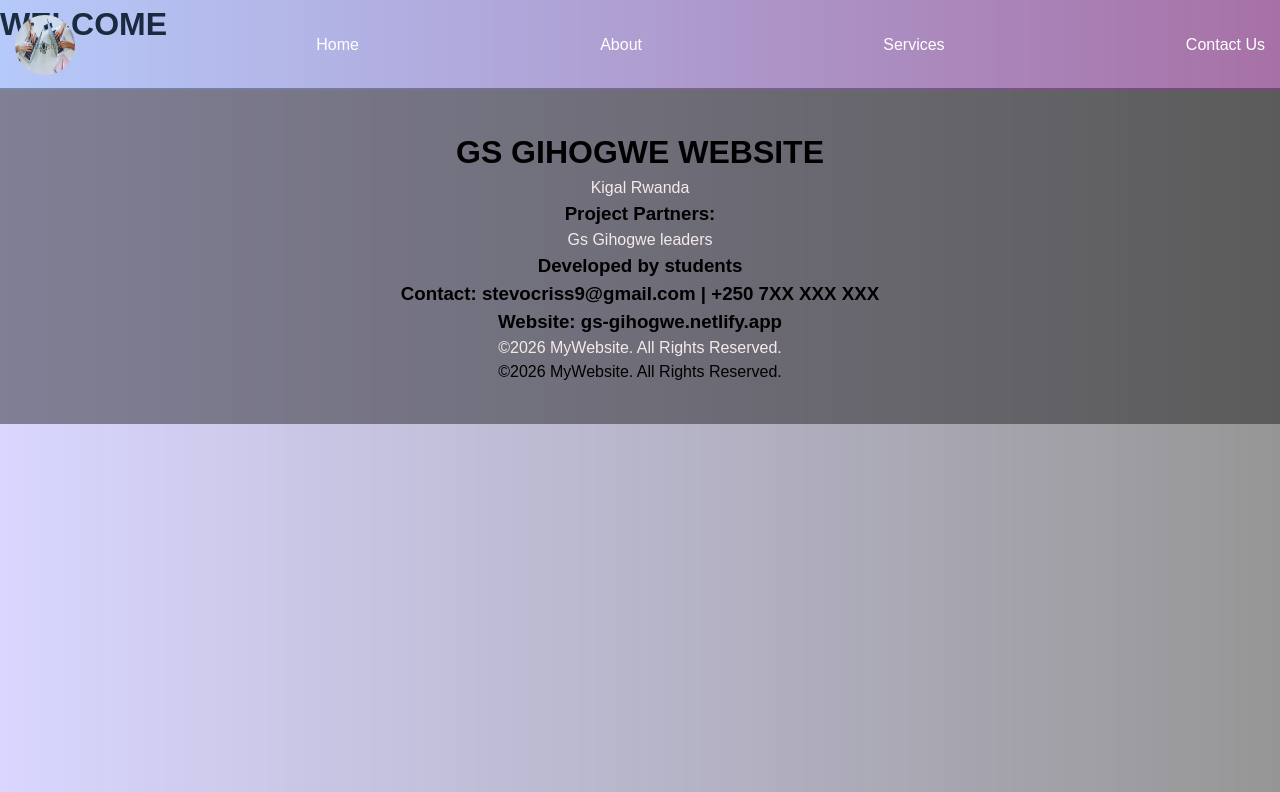
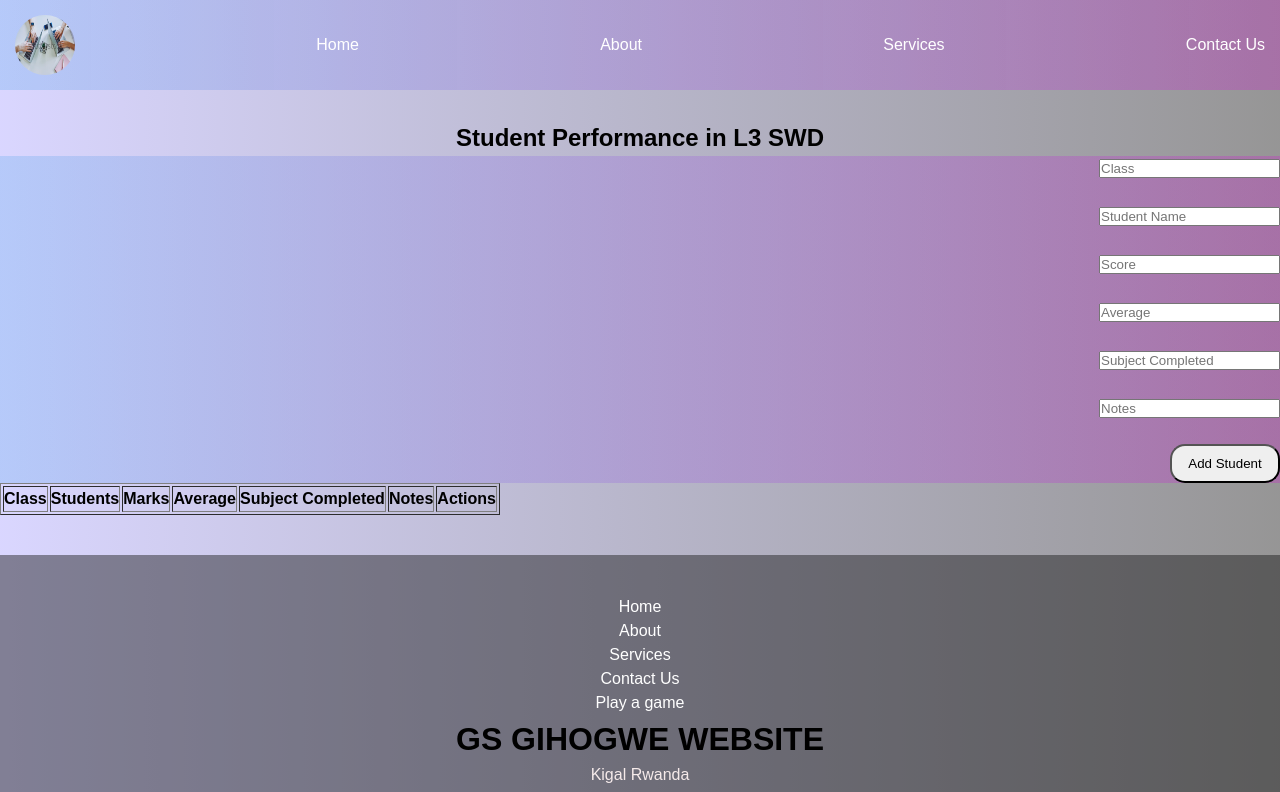
Before and after one commit to stevocriss/school-project, a Vue app: page /dashboard in a window 1280 px wide. Shown: the top 792 px of the page. Built offline with nearby package versions, Linux system fonts and the light colour scheme.

Commit message:
saved changess

```diff
--- a/src/App.vue
+++ b/src/App.vue
@@ -12,15 +12,19 @@
     </nav>
   </header>
 
+
+
+
+
+
   <router-view />
 
   <footer>
-<!--
     <router-link to="/" class="nav-router">Home</router-link>
     <router-link to="/about" class="nav-router">About</router-link>
     <router-link to="/ServicePage" class="nav-router">Services</router-link>
     <router-link to="/ContactPage" class="nav-router">Contact Us</router-link>
-    <router-link to="/PlayGame" class="nav-router">Play a game</router-link> -->
+    <router-link to="/PlayGame" class="nav-router">Play a game</router-link>
     <div class="footer">
   <h1><ul>GS GIHOGWE WEBSITE</ul></h1>
   <p> Kigal Rwanda</p>
@@ -36,6 +40,6 @@
 
    <p id="gg"> ©2026 MyWebsite. All Rights Reserved.</p>
 
-    ©2026 MyWebsite. All Rights Reserved.
+
   </footer>
 </template>
--- a/src/Views/DashBoard.vue
+++ b/src/Views/DashBoard.vue
@@ -1,9 +1,108 @@
 <template>
-  <div class="header">
-    <h1>WELCOME</h1>
-</div>
+   <h2 style="text-align: center; color: black;
+   margin-top: 120px;">Student Performance in L3 SWD</h2>
+  <div class="dashboard-table">
+
+
+
+    <div class="input-form">
+      <input v-model="newStudent.class" placeholder="Class" /> <br> <br>
+      <input v-model="newStudent.topStudent" placeholder="Student Name" /> <br> <br>
+      <input v-model.number="newStudent.score" type="number" placeholder="Score" /> <br> <br>
+      <input v-model.number="newStudent.average" type="number" placeholder="Average" /> <br> <br>
+      <input v-model="newStudent.completed" placeholder="Subject Completed" /> <br> <br>
+      <input v-model="newStudent.notes" placeholder="Notes" /> <br> <br>
+      <button @click="addStudent">Add Student</button>
+    </div>
+
+
+    <table border="" class="student-table">
+      <thead>
+        <tr>
+          <th>Class</th>
+          <th>Students</th>
+          <th>Marks</th>
+          <th>Average</th>
+          <th>Subject Completed</th>
+          <th>Notes</th>
+          <th>Actions</th>
+        </tr>
+      </thead>
+      <tbody>
+        <tr v-for="(student, index) in students" :key="index">
+          <td>{{ student.class }}</td>
+          <td>{{ student.topStudent }}</td>
+          <td>{{ student.score }}</td>
+          <td>{{ student.average }}</td>
+          <td>{{ student.completed }}</td>
+          <td>{{ student.notes }}</td>
+          <td>
+            <button class="remove-btn" @click="removeStudent(index)">Remove</button>
+          </td>
+        </tr>
+      </tbody>
+    </table>
+  </div>
 </template>
-<script>
-export default{
-    name:'DashBoard'
-}</script>
+
+<script setup>
+import { reactive, watch } from 'vue'
+
+
+const savedStudents = JSON.parse(localStorage.getItem('students')) || [
+]
+
+const students = reactive(savedStudents)
+
+
+watch(
+  students,
+  (newVal) => {
+    localStorage.setItem('students', JSON.stringify(newVal))
+  },
+  { deep: true }
+)
+
+
+const newStudent = reactive({
+  class: '',
+  topStudent: '',
+  score: null,
+  average: null,
+  completed: '',
+  notes: ''
+})
+
+
+function addStudent() {
+  if (
+    newStudent.class &&
+    newStudent.topStudent &&
+    newStudent.score != null &&
+    newStudent.average != null &&
+    newStudent.completed &&
+    newStudent.notes
+  ) {
+    students.push({ ...newStudent })
+    resetForm()
+  } else {
+    alert('Please fill in all fields!')
+  }
+}
+
+function resetForm() {
+  newStudent.class = ''
+  newStudent.topStudent = ''
+  newStudent.score = null
+  newStudent.average = null
+  newStudent.completed = ''
+  newStudent.notes = ''
+}
+
+
+function removeStudent(index) {
+  if (confirm('Are you sure you want to remove this student?')) {
+    students.splice(index, 1)
+  }
+}
+</script>
--- a/src/Views/SignupPage.vue
+++ b/src/Views/SignupPage.vue
@@ -26,7 +26,7 @@
       </form>
 
       <p>{{ inputs.id }} {{ inputs.name }} {{ inputs.email }} {{ inputs.passw }}</p>
-
+<router-link style="color: violet;" to="/HomeViews">or Login</router-link>
     </div>
 
 
--- a/src/assets/style.css
+++ b/src/assets/style.css
@@ -10,7 +10,7 @@ body{
   background: linear-gradient(to left,rgba(22, 21, 21, 0.45),#1601ff29);
 }
 
-/* NAVBAR */
+
 .div{
   background: linear-gradient(to right,#58a9ec46,#da02da3f);
   display:flex;
@@ -31,7 +31,7 @@ img{
   border-radius:50%;
 }
 
-/* BOX */
+
 .box, .d{
   color:white;
   font-size:20px;
@@ -44,7 +44,7 @@ img{
   border-radius:20px;
 }
 
-/* COLOR CARD */
+
 .color{
   background-color:rgb(0, 0, 0);
   width:90%;
@@ -57,7 +57,7 @@ img{
   margin:150px auto 0 auto;
 }
 
-/* TEXT */
+
 p{
   color:rgb(245, 234, 234);
 }
@@ -66,7 +66,7 @@ h2{
   color:rgb(217, 119, 119);
 }
 
-/* BUTTON */
+
 button{
   width:100%;
   max-width:200px;
@@ -74,22 +74,22 @@ button{
   padding:10px;
 }
 
-/* FOOTER */
 footer{
   text-align:center;
   background:rgba(22, 21, 21, 0.45);
   padding:40px 10px;
   margin-top:40px;
+  display:grid;
 }
 
-/* CONTAINER */
+
 .container{
   text-align:center;
   margin-top:100px;
   padding:0 15px;
 }
 
-/* CONTACT */
+
 .contact{
   padding:10px;
   margin:110px auto;
@@ -98,13 +98,13 @@ footer{
   max-width:400px;
 }
 
-/* TABLE FIX */
-.table{
+
+/* .table{
   overflow-x:auto;
   padding:0 15px;
-}
+} */
 
-/* WELCOME MESSAGE */
+
 .hi{
   margin-top:100px;
   text-align:center;
@@ -117,7 +117,7 @@ footer{
   box-shadow:0 5px 15px rgba(0,0,0,0.2);
 }
 
-/* NAV LINKS */
+
 .nav-router,
 .nav-route{
   color:white;
@@ -133,16 +133,30 @@ footer{
   margin-top: 15%;
 }
 
-/* //dash board */
+
 
 .dash{
   text-align: center;
   margin: 50px;
 }
+.header{
+  text-align: center;
+  margin-top: 110px;
+}
 
+.input-form{
+  text-align: right;
+   background: linear-gradient(to right,#58a9ec46,#da02da3f);
 
-
-
+   height: auto;
+}
+.input-form button{
+width:110px;
+}
+.student-table{
+  font-weight: bold;
+  text-align: center;
+}
 
 
 
--- a/src/router/index.js
+++ b/src/router/index.js
@@ -15,6 +15,7 @@ const routes = [
     name: 'Home',
     component: HomeViews
   },
+
   {
     path:'/SignupPage',
     name:'SignupPage',
```
